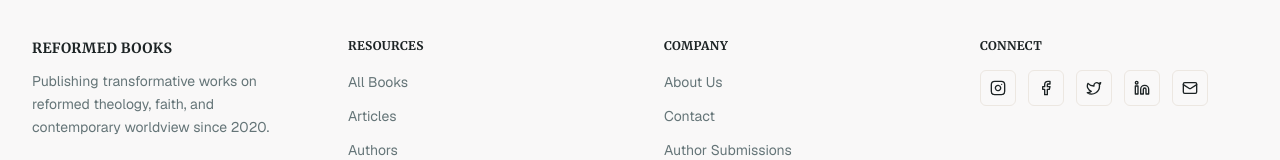
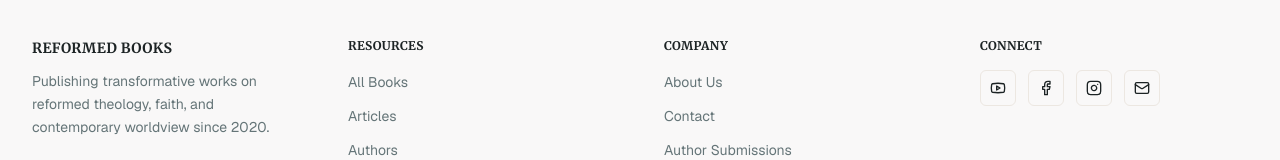
Before and after one commit to himpower2025/Reformed-Books, a Next.js app: page /terms in a window 1280 px wide. Shown: the part 3463-3623 px from the top of the page. Built offline with nearby package versions, Linux system fonts and the light colour scheme.

Commit message:
update 4

```diff
--- a/components/footer.tsx
+++ b/components/footer.tsx
@@ -1,5 +1,5 @@
 import Link from 'next/link'
-import { Instagram, Facebook, Twitter, Linkedin, Mail } from 'lucide-react'
+import { Youtube, Facebook, Instagram, Mail } from 'lucide-react'
 
 export function Footer() {
   const currentYear = 2020
@@ -78,13 +78,13 @@ export function Footer() {
             <h4 className="font-serif font-bold text-foreground mb-4 uppercase tracking-wide text-xs">Connect</h4>
             <div className="flex gap-3">
               <a
-                href="https://instagram.com"
+                href="https://youtube.com"
                 target="_blank"
                 rel="noopener noreferrer"
-                aria-label="Instagram"
+                aria-label="YouTube"
                 className="inline-flex items-center justify-center h-9 w-9 rounded-sm border border-border text-foreground hover:border-accent hover:text-accent transition-all duration-300"
               >
-                <Instagram className="h-4 w-4" />
+                <Youtube className="h-4 w-4" />
               </a>
               <a
                 href="https://facebook.com"
@@ -96,22 +96,13 @@ export function Footer() {
                 <Facebook className="h-4 w-4" />
               </a>
               <a
-                href="https://twitter.com"
+                href="https://instagram.com"
                 target="_blank"
                 rel="noopener noreferrer"
-                aria-label="Twitter"
+                aria-label="Instagram"
                 className="inline-flex items-center justify-center h-9 w-9 rounded-sm border border-border text-foreground hover:border-accent hover:text-accent transition-all duration-300"
               >
-                <Twitter className="h-4 w-4" />
-              </a>
-              <a
-                href="https://linkedin.com"
-                target="_blank"
-                rel="noopener noreferrer"
-                aria-label="LinkedIn"
-                className="inline-flex items-center justify-center h-9 w-9 rounded-sm border border-border text-foreground hover:border-accent hover:text-accent transition-all duration-300"
-              >
-                <Linkedin className="h-4 w-4" />
+                <Instagram className="h-4 w-4" />
               </a>
               <a
                 href="mailto:info@reformedbooks.com"
```
